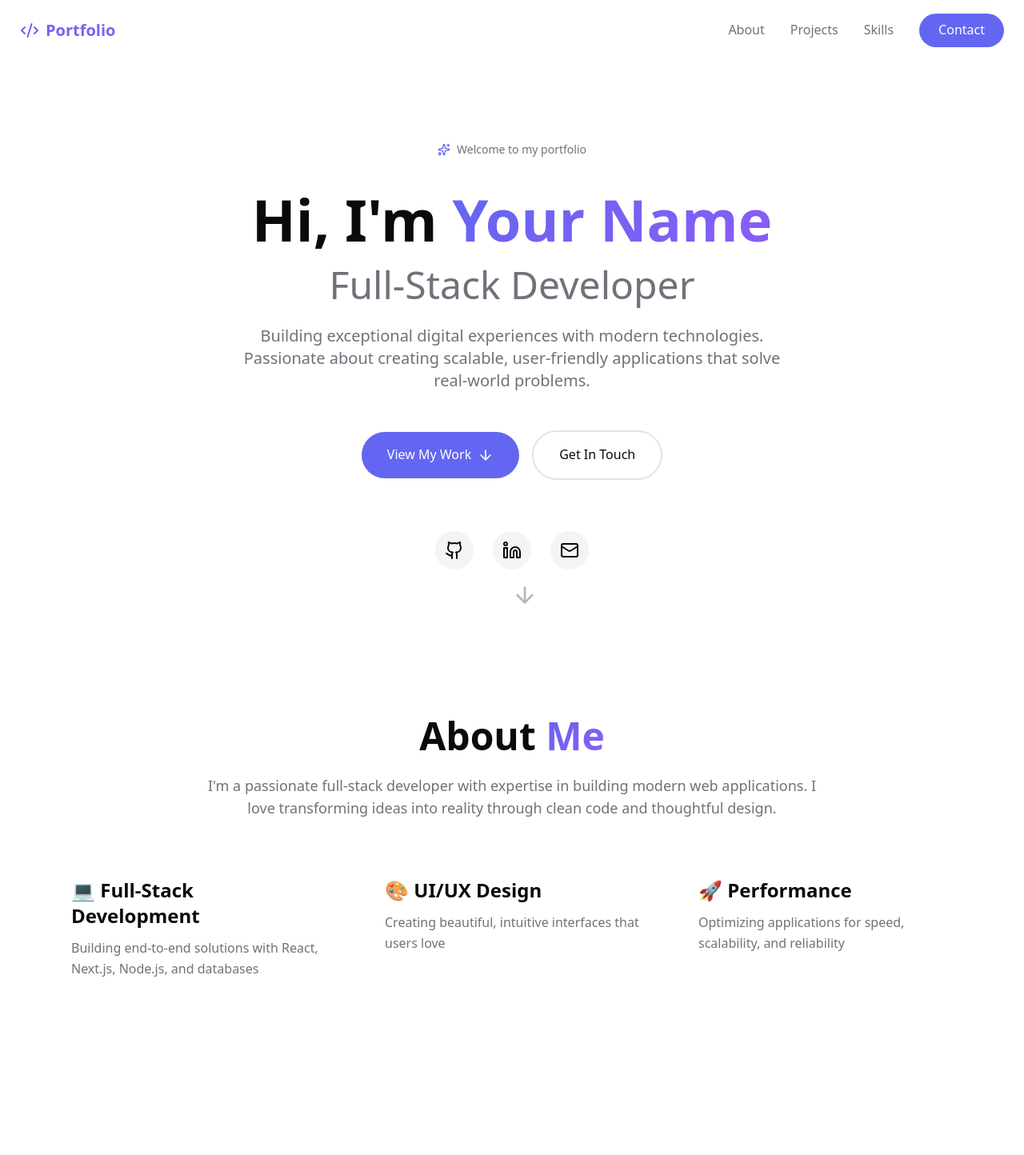
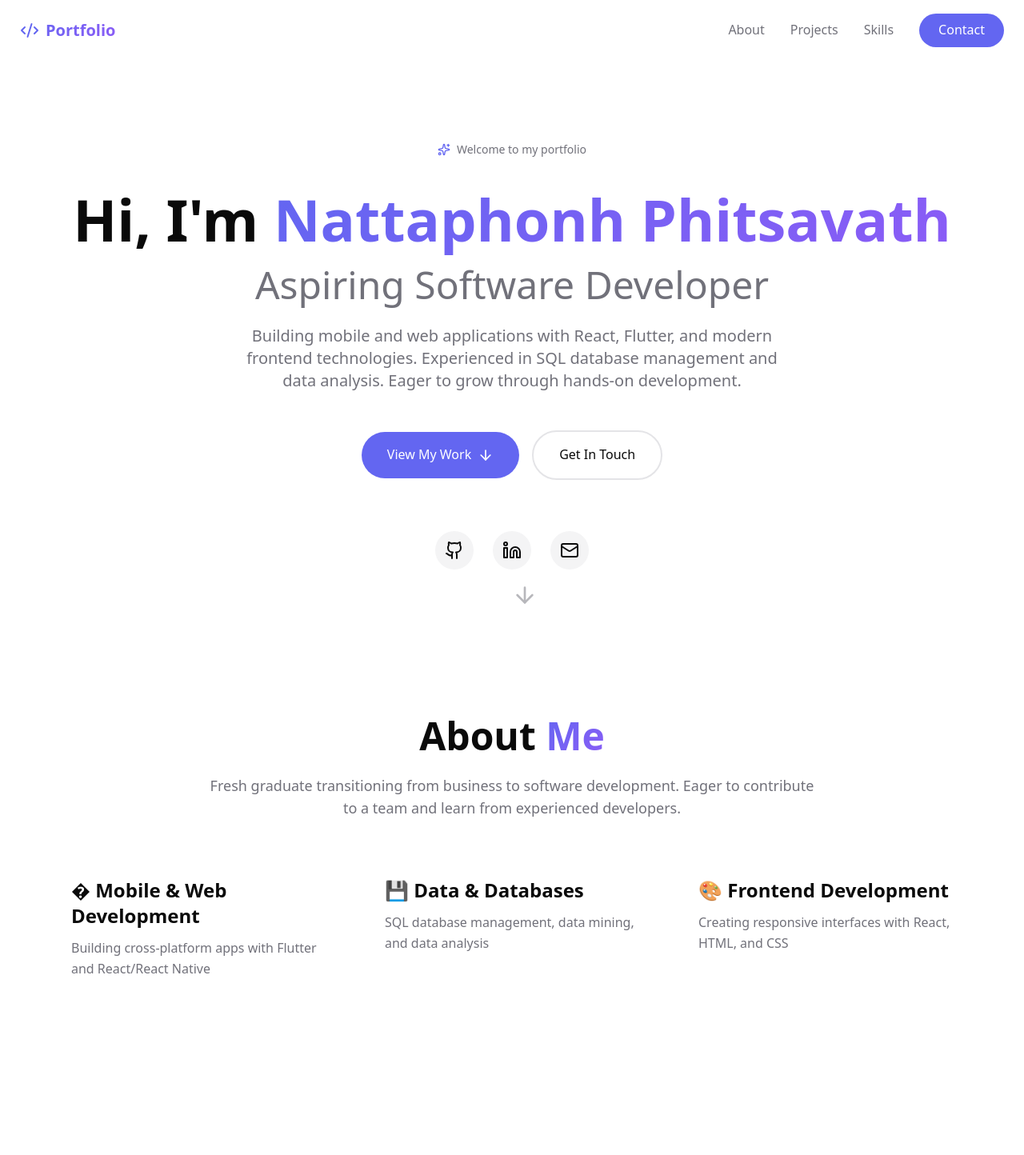
Before and after one commit to Nut-Phitsavath/portfolio, a Next.js app: page / in a window 1280 px wide. Shown: the top 1444 px of the page at 80% size. Built offline with nearby package versions, Linux system fonts and the light colour scheme.

Commit message:
Customize portfolio with personal info and real tech skills

```diff
--- a/app/layout.tsx
+++ b/app/layout.tsx
@@ -13,13 +13,13 @@ const geistMono = Geist_Mono({
 });
 
 export const metadata: Metadata = {
-  title: "Portfolio | Full-Stack Developer",
-  description: "Professional portfolio showcasing full-stack development projects, skills, and experience. Specializing in modern web technologies including React, Next.js, and TypeScript.",
-  keywords: ["Full-Stack Developer", "Web Developer", "React", "Next.js", "TypeScript", "Portfolio"],
-  authors: [{ name: "Your Name" }],
+  title: "Nattaphonh Phitsavath | Software Developer Portfolio",
+  description: "Portfolio showcasing mobile and web development projects. Experienced in React, Flutter, React Native, SQL, and data analysis. Aspiring software developer seeking opportunities to grow.",
+  keywords: ["Software Developer", "React", "Flutter", "React Native", "Mobile Developer", "Web Developer", "SQL", "Portfolio", "Nattaphonh Phitsavath"],
+  authors: [{ name: "Nattaphonh Phitsavath" }],
   openGraph: {
-    title: "Portfolio | Full-Stack Developer",
-    description: "Professional portfolio showcasing full-stack development projects and skills",
+    title: "Nattaphonh Phitsavath | Software Developer Portfolio",
+    description: "Mobile and web development portfolio showcasing React, Flutter, and database projects",
     type: "website",
   },
 };
--- a/app/page.tsx
+++ b/app/page.tsx
@@ -76,10 +76,10 @@ export default function Home() {
               className="text-5xl md:text-7xl font-bold mb-6 leading-tight"
             >
               Hi, I'm{' '}
-              <span className="gradient-text">Your Name</span>
+              <span className="gradient-text">Nattaphonh Phitsavath</span>
               <br />
               <span className="text-3xl md:text-5xl text-muted-foreground font-normal">
-                Full-Stack Developer
+                Aspiring Software Developer
               </span>
             </motion.h1>
 
@@ -90,8 +90,8 @@ export default function Home() {
               transition={{ duration: 0.6, delay: 0.4 }}
               className="text-lg md:text-xl text-muted-foreground max-w-2xl mx-auto mb-12"
             >
-              Building exceptional digital experiences with modern technologies.
-              Passionate about creating scalable, user-friendly applications that solve real-world problems.
+              Building mobile and web applications with React, Flutter, and modern frontend technologies.
+              Experienced in SQL database management and data analysis. Eager to grow through hands-on development.
             </motion.p>
 
             {/* CTA Buttons */}
@@ -125,7 +125,7 @@ export default function Home() {
             >
               <motion.a
                 whileHover={{ scale: 1.2, y: -5 }}
-                href="https://github.com"
+                href="https://github.com/Nut-Phitsavath"
                 target="_blank"
                 rel="noopener noreferrer"
                 className="p-3 rounded-full bg-muted hover:bg-primary hover:text-white transition-colors"
@@ -135,7 +135,7 @@ export default function Home() {
               </motion.a>
               <motion.a
                 whileHover={{ scale: 1.2, y: -5 }}
-                href="https://linkedin.com"
+                href="https://www.linkedin.com/in/nattaphonh-phitsavath-68149b353/"
                 target="_blank"
                 rel="noopener noreferrer"
                 className="p-3 rounded-full bg-muted hover:bg-primary hover:text-white transition-colors"
@@ -145,7 +145,7 @@ export default function Home() {
               </motion.a>
               <motion.a
                 whileHover={{ scale: 1.2, y: -5 }}
-                href="mailto:your.email@example.com"
+                href="mailto:n.phitsavath@gmail.com"
                 className="p-3 rounded-full bg-muted hover:bg-primary hover:text-white transition-colors"
                 aria-label="Email"
               >
@@ -178,23 +178,23 @@ export default function Home() {
               About <span className="gradient-text">Me</span>
             </h2>
             <p className="text-lg text-muted-foreground text-center max-w-3xl mx-auto mb-12">
-              I'm a passionate full-stack developer with expertise in building modern web applications.
-              I love transforming ideas into reality through clean code and thoughtful design.
+              Fresh graduate transitioning from business to software development.
+              Eager to contribute to a team and learn from experienced developers.
             </p>
 
             <div className="grid grid-cols-1 md:grid-cols-3 gap-6">
               {[
                 {
-                  title: "💻 Full-Stack Development",
-                  description: "Building end-to-end solutions with React, Next.js, Node.js, and databases"
+                  title: "� Mobile & Web Development",
+                  description: "Building cross-platform apps with Flutter and React/React Native"
                 },
                 {
-                  title: "🎨 UI/UX Design",
-                  description: "Creating beautiful, intuitive interfaces that users love"
+                  title: "💾 Data & Databases",
+                  description: "SQL database management, data mining, and data analysis"
                 },
                 {
-                  title: "🚀 Performance",
-                  description: "Optimizing applications for speed, scalability, and reliability"
+                  title: "🎨 Frontend Development",
+                  description: "Creating responsive interfaces with React, HTML, and CSS"
                 }
               ].map((item, index) => (
                 <motion.div
@@ -290,7 +290,7 @@ export default function Home() {
       {/* Footer */}
       <footer className="py-12 px-6 border-t border-border">
         <div className="max-w-6xl mx-auto text-center text-muted-foreground">
-          <p>&copy; {new Date().getFullYear()} Your Name. Built with Next.js & TypeScript.</p>
+          <p>&copy; {new Date().getFullYear()} Nattaphonh Phitsavath. Built with Next.js & TypeScript.</p>
         </div>
       </footer>
     </div>
```
